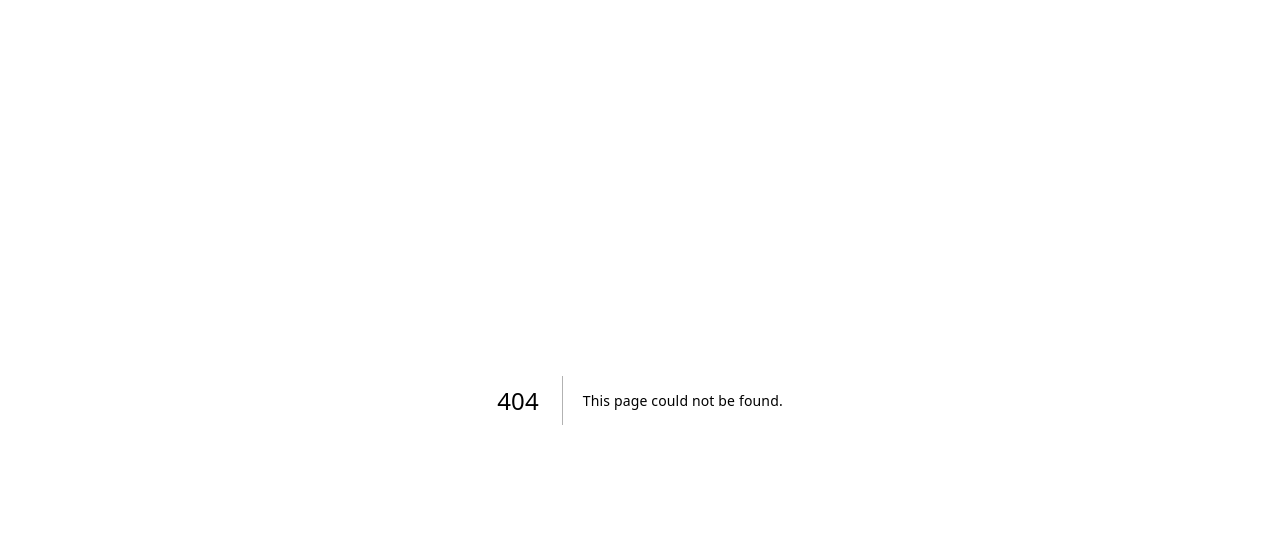
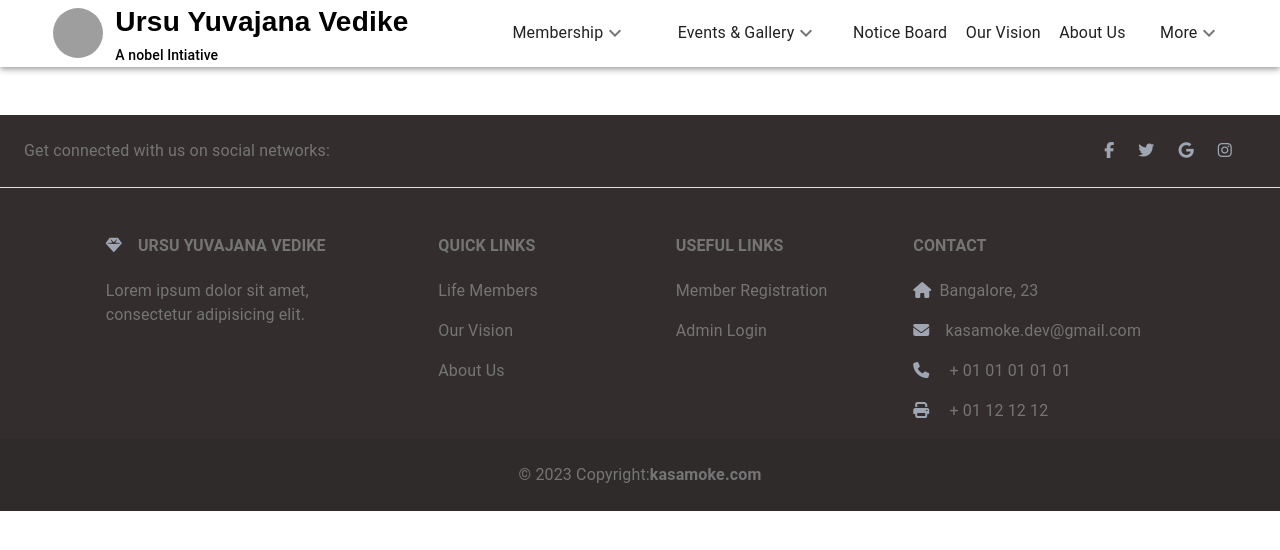
Before and after one commit to kasamokeDev/Ursu-Yuvajana-Vedike, a Next.js app: page /notice in a window 1280 px wide. Before the commit this address had no page. Shown: the top 550 px of the page. Built offline with nearby package versions, Linux system fonts and the light colour scheme; grey boxes are pictures that could not be loaded.

Commit message:
Added some pages

```diff
--- a/components/footer/Footer.js
+++ b/components/footer/Footer.js
@@ -1,3 +1,4 @@
+/* eslint-disable @next/next/no-html-link-for-pages */
 import React from 'react';
 import {
   MDBFooter,
@@ -38,8 +39,8 @@ export default function Footer() {
         <MDBContainer className="text-center text-md-start mt-5">
           <MDBRow className="mt-3">
             <MDBCol md="3" lg="4" xl="3" className="mx-auto mb-4">
-              <h6 className="text-uppercase fw-bold mb-4">
-                <MDBIcon color="secondary" icon="gem" className="me-3" />
+              <h6 className="text-uppercase fw-bold mb-4" style={{cursor: 'pointer'}} onClick={()=>{window.open('/', '_self')}}>
+                <MDBIcon color="secondary" icon="gem" className="me-3"/>
                 Ursu Yuvajana Vedike
               </h6>
               <p>Lorem ipsum dolor sit amet, consectetur adipisicing elit.</p>
@@ -48,23 +49,18 @@ export default function Footer() {
             <MDBCol md="2" lg="2" xl="2" className="mx-auto mb-4">
               <h6 className="text-uppercase fw-bold mb-4">Quick Links</h6>
               <p>
-                <a href="#!" className="text-reset">
+                <a href="/lifeMembers" className="text-reset">
                   Life Members
                 </a>
               </p>
               <p>
-                <a href="#!" className="text-reset">
+                <a href="/vision" className="text-reset">
                   Our Vision
                 </a>
               </p>
               <p>
-                <a href="#!" className="text-reset">
+                <a href="/about" className="text-reset">
                   About Us
-                </a>
-              </p>
-              <p>
-                <a href="#!" className="text-reset">
-                  Contact Us
                 </a>
               </p>
             </MDBCol>
@@ -72,12 +68,12 @@ export default function Footer() {
             <MDBCol md="3" lg="2" xl="2" className="mx-auto mb-4">
               <h6 className="text-uppercase fw-bold mb-4">Useful links</h6>
               <p>
-                <a href="#!" className="text-reset">
+                <a href="/memberRegistration" className="text-reset">
                   Member Registration
                 </a>
               </p>
               <p>
-                <a href="#!" className="text-reset">
+                <a href="/adminLogin" className="text-reset">
                   Admin Login
                 </a>
               </p>
--- a/components/message/MessageContainer.js
+++ b/components/message/MessageContainer.js
@@ -24,7 +24,7 @@ function MessageContainer() {
           textAlign: 'center',
         }}
       >
-        Messages from our past Directors
+        Messages from our former directors
       </Typography>
       <Swiper
         spaceBetween={20}
--- a/components/top-nav/TopNav.js
+++ b/components/top-nav/TopNav.js
@@ -1,3 +1,4 @@
+/* eslint-disable @next/next/no-html-link-for-pages */
 import React from 'react';
 import {
   AppBar,
@@ -5,7 +6,7 @@ import {
   CssBaseline,
   useMediaQuery,
   Box,
-  IconButton
+  IconButton,
 } from '@mui/material';
 import MoreVertIcon from '@mui/icons-material/MoreVert';
 import TopNavDrawer from './TopNavDrawer';
@@ -44,13 +45,13 @@ function TopNav() {
               <Dropdown
                 title="Events & Gallery"
                 items={[
-                  "<a href='#'style='color: black;font-size: 17px;'>Past events</a>",
-                  "<a href='#'style='color: black;font-size: 17px;'>Upcoming events</a>",
+                  "<a href='/pastEvents'style='color: black;font-size: 17px;'>Past events</a>",
+                  "<a href='/upcomingEvents'style='color: black;font-size: 17px;'>Upcoming events</a>",
                   "<a href='/gallery' style='color: black;font-size: 17px;'>Photo Gallery</a>",
                 ]}
               />
-              <Dropdown title="Notice Board" items={[]} hide={true} />
-              <Dropdown title="Our Vision" items={[]} hide={true} />
+              <Dropdown title="Notice Board" items={[]} hide={true} url="/notice"/>
+              <Dropdown title="Our Vision" items={[]} hide={true} url="/vision"/>
               <Dropdown title="About Us" items={[]} hide={true} url="/about" />
               <Dropdown
                 title="More"
--- a/components/top-nav/TopNavDrawer.js
+++ b/components/top-nav/TopNavDrawer.js
@@ -85,14 +85,14 @@ function TopNavDrawer() {
               <Typography>Events & Gallery</Typography>
             </AccordionSummary>
             <AccordionDetails>
-              <Dropdown title="Past events" items={[]} hide={true} url="#" />
+              <Dropdown title="Past events" items={[]} hide={true} url="/pastEvents" />
             </AccordionDetails>
             <AccordionDetails>
               <Dropdown
                 title="Upcoming events"
                 items={[]}
                 hide={true}
-                url="#"
+                url="/upcomingEvents"
               />
             </AccordionDetails>
             <AccordionDetails>
@@ -101,12 +101,12 @@ function TopNavDrawer() {
           </Accordion>
           <Accordion>
             <AccordionDetails>
-              <Dropdown title="Notice Board" items={[]} hide={true} url="#" />
+              <Dropdown title="Notice Board" items={[]} hide={true} url="/notice" />
             </AccordionDetails>
           </Accordion>
           <Accordion>
             <AccordionDetails>
-              <Dropdown title="Our Vision" items={[]} hide={true} url="#" />
+              <Dropdown title="Our Vision" items={[]} hide={true} url="/vision" />
             </AccordionDetails>
           </Accordion>
           <Accordion>
--- /dev/null
+++ b/pages/notice/index.js
@@ -0,0 +1,16 @@
+import Head from 'next/head';
+import TopNav from '../../components/top-nav/TopNav';
+import Footer from '../../components/footer/Footer';
+
+export default function Notice() {
+  return (
+    <>
+      <Head>
+        <title>Ursu Yuvajana Vedike | Notice Board</title>
+        <meta property="og:title" content="Urus title" key="title" />
+      </Head>
+      <TopNav />
+      <Footer />
+    </>
+  );
+}
```
Also changed, not shown: pages/pastEvents/index.js (added, +16 -0 lines), pages/upcomingEvents/index.js (added, +16 -0 lines), pages/vision/index.js (added, +18 -0 lines).
